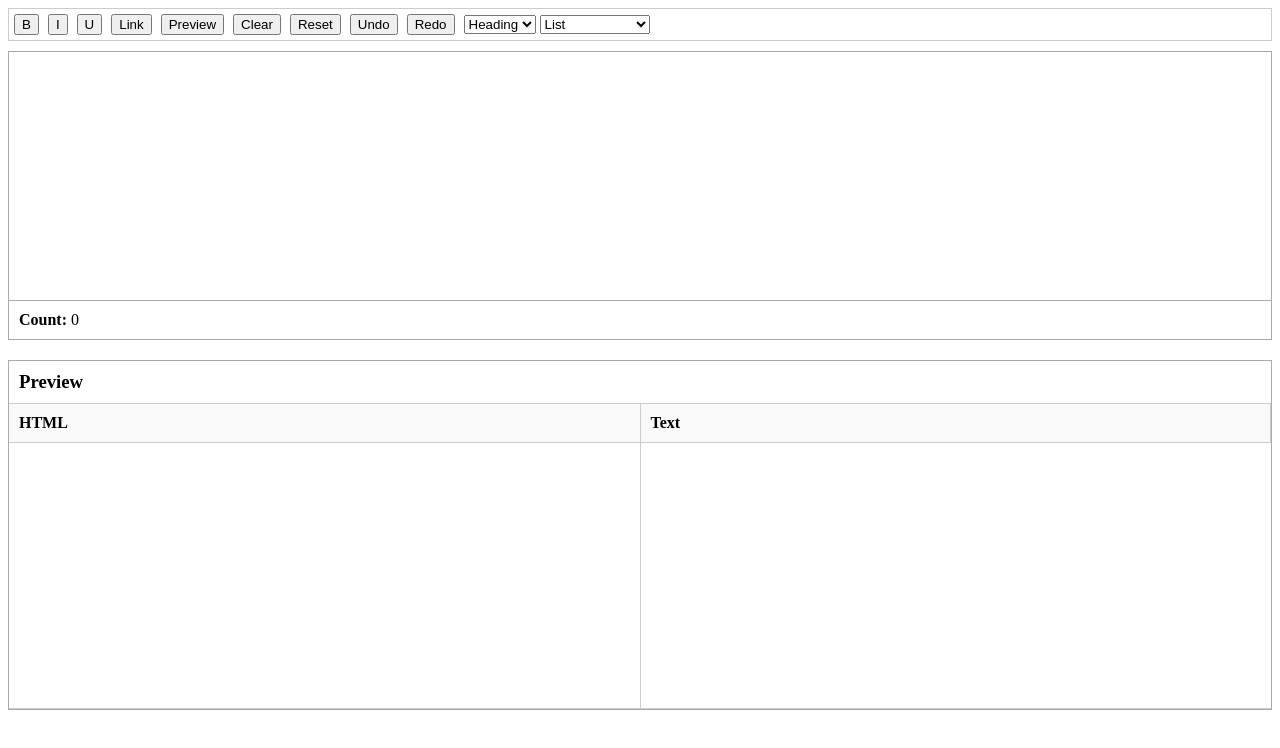
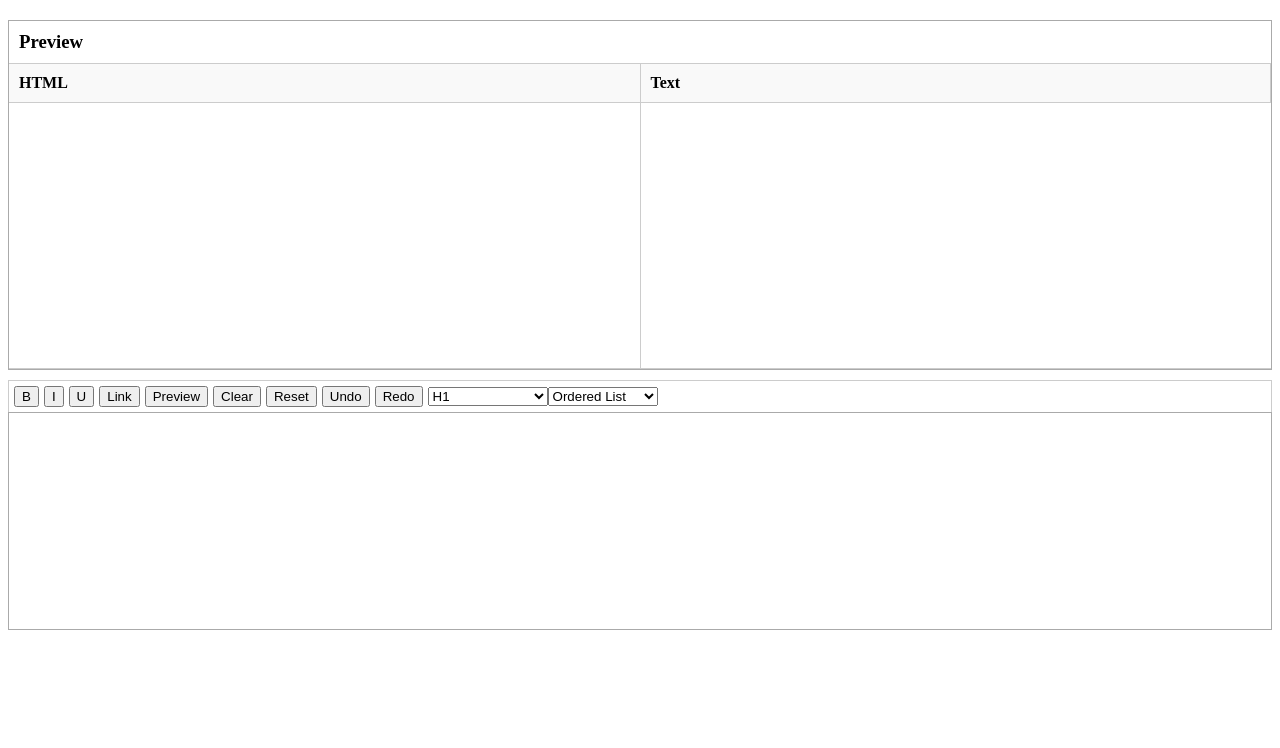
Before and after one commit to thuyphuocthinh/editor, a website built with Vite: page index.html in a window 1280 px wide. Built offline with nearby package versions, Linux system fonts and the light colour scheme.

Commit message:
feat: implement toolbar and editor UI components, update styles and constants

```diff
--- a/index.html
+++ b/index.html
@@ -4,42 +4,11 @@
 <head>
     <meta charset="UTF-8" />
     <title>Mini Editor</title>
-    <link rel="icon" type="image/png" href="./assets/favicon.png">
+    <link rel="icon" type="image/png" href="./src/assets/favicon.png">
     <link rel="stylesheet" href="./style.css" />
 </head>
 
 <body>
-    <div id="toolbar">
-        <button data-cmd="bold">B</button>
-        <button data-cmd="italic">I</button>
-        <button data-cmd="underline">U</button>
-        <button data-cmd="link">Link</button>
-        <button data-cmd="preview">Preview</button>
-        <button data-cmd="clear">Clear</button>
-        <button data-cmd="reset">Reset</button>
-        <button data-cmd="undo">Undo</button>
-        <button data-cmd="redo">Redo</button>
-        <select id="heading" name="heading">
-            <option value="" disabled selected>Heading</option>
-            <option value="h1" data-cmd="formatBlock">H1</option>
-            <option value="h2" data-cmd="formatBlock">H2</option>
-            <option value="h3" data-cmd="formatBlock">H3</option>
-            <option value="h4" data-cmd="formatBlock">H4</option>
-            <option value="h5" data-cmd="formatBlock">H5</option>
-            <option value="h6" data-cmd="formatBlock">H6</option>
-        </select>
-        <select id="list" name="list">
-            <option value="" disabled selected>List</option>
-            <option value="ol" data-cmd="formatBlock">Ordered List</option>
-            <option value="ul" data-cmd="formatBlock">Unordered List</option>
-        </select>
-    </div>
-
-    <div id="editor" contenteditable="true"></div>
-    <div id="counter">
-        <span><strong>Count:</strong></span>
-        <span id="counter-number">0</span>
-    </div>
     <div id="preview-ctn">
         <h3>Preview</h3>
         <div id="preview-body">
@@ -54,7 +23,7 @@
         </div>
     </div>
 
-    <script src="./main.js" type="module"></script>
+    <script src="./main.v2.js" type="module"></script>
 </body>
 
 </html>
--- /dev/null
+++ b/main.v2.js
@@ -0,0 +1,8 @@
+import { Editor } from "./src/core";
+
+const init = () => {
+  const editor = new Editor(document.body);
+  window.addEventListener("cancel", () => editor.destroy());
+};
+
+init();
--- a/package.json
+++ b/package.json
@@ -1,7 +1,7 @@
 {
   "name": "editor",
   "version": "1.0.0",
-  "main": "main.js",
+  "main": "main.v2.js",
   "scripts": {
     "dev": "vite --port 3000",
     "build": "vite build",
--- a/src/constants/editor.js
+++ b/src/constants/editor.js
@@ -1,5 +1,11 @@
 export const IDS = {
-  toolbar: "toolbarFloat",
+  toolbar: "toolbar",
   baseinput: "baseInputId",
   counter: "counter-number",
+  editor: "editor",
+  editorContentable: "editor-contentable",
 };
+
+export const ATTRIBUTES = {
+  DATA_CMD: "data-cmd",
+};
--- a/src/constants/errors.js
+++ b/src/constants/errors.js
@@ -5,6 +5,7 @@ export const ERROR_DOMAIN = {
   EVENT_BUS: "EVENT_BUS",
   DOM: "DOM",
   COMMANDS: "COMMANDS",
+  UI: "UI",
 };
 
 export const ERROR_SUFFIX = {
--- a/src/constants/index.js
+++ b/src/constants/index.js
@@ -1,3 +1,4 @@
 export * from "./errors";
 export * from "./events";
 export * from "./editor";
+export * from "./command";
--- /dev/null
+++ b/src/constants/toolbar.js
@@ -0,0 +1,92 @@
+export const TOOLBARS = {
+  FORMAT: {
+    level: 2,
+    BOLD: {
+      type: "button",
+      label: "B",
+      dataCmd: "bold",
+    },
+    ITALIC: {
+      type: "button",
+      label: "I",
+      dataCmd: "italic",
+    },
+    UNDERLINE: {
+      type: "button",
+      label: "U",
+      dataCmd: "underline",
+    },
+    LINK: {
+      type: "button",
+      label: "Link",
+      dataCmd: "link",
+    },
+  },
+
+  ACTIONS: {
+    level: 2,
+    PREVIEW: {
+      type: "button",
+      label: "Preview",
+      dataCmd: "preview",
+    },
+    CLEAR: {
+      type: "button",
+      label: "Clear",
+      dataCmd: "clear",
+    },
+    RESET: {
+      type: "button",
+      label: "Reset",
+      dataCmd: "reset",
+    },
+    UNDO: {
+      type: "button",
+      label: "Undo",
+      dataCmd: "undo",
+    },
+    REDO: {
+      type: "button",
+      label: "Redo",
+      dataCmd: "redo",
+    },
+  },
+
+  HEADING: {
+    level: 1,
+    type: "select",
+    id: "heading",
+    name: "Heading",
+    options: [
+      { label: "Choose heading", value: "", dataCmd: "", disabled: true },
+      { label: "H1", value: "h1", dataCmd: "formatBlock", disabled: false },
+      { label: "H2", value: "h2", dataCmd: "formatBlock", disabled: false },
+      { label: "H3", value: "h3", dataCmd: "formatBlock", disabled: false },
+      { label: "H4", value: "h4", dataCmd: "formatBlock", disabled: false },
+      { label: "H5", value: "h5", dataCmd: "formatBlock", disabled: false },
+      { label: "H6", value: "h6", dataCmd: "formatBlock", disabled: false },
+    ],
+  },
+
+  LIST: {
+    level: 1,
+    type: "select",
+    id: "list",
+    name: "List",
+    options: [
+      { label: "Choose list", value: "", dataCmd: "", disabled: true },
+      {
+        label: "Ordered List",
+        value: "ol",
+        dataCmd: "formatBlock",
+        disabled: false,
+      },
+      {
+        label: "Unordered List",
+        value: "ul",
+        dataCmd: "formatBlock",
+        disabled: false,
+      },
+    ],
+  },
+};
--- a/src/core/command.js
+++ b/src/core/command.js
@@ -1,5 +1,5 @@
 // core/CommandManager.js
-import { ERROR_DOMAIN, ERROR_SUFFIX, EVENTS } from "../constants";
+import { ERROR_DOMAIN, ERROR_SUFFIX, COMMANDS } from "../constants";
 import { formatError } from "../utils";
 
 export class CommandManager {
@@ -23,7 +23,7 @@ export class CommandManager {
       return;
     }
 
-    // validate command có tồn tại trong EVENTS (nếu Thịnh dùng để map constants)
+    // validate command có tồn tại trong EVENTS
     if (!this.validate(cmdName)) {
       console.error(
         formatError(
@@ -42,7 +42,7 @@ export class CommandManager {
    * Kiểm tra cmdName có tồn tại trong EVENTS không
    */
   validate(cmdName) {
-    for (const domain in EVENTS) {
+    for (const domain in COMMANDS) {
       const group = EVENTS[domain];
       if (Object.values(group).includes(cmdName)) return true;
     }
--- a/src/core/dom.js
+++ b/src/core/dom.js
@@ -1,5 +1,5 @@
-import { ERROR_DOMAIN } from "../utils";
-import { CustomError } from "./errors";
+import { ERROR_DOMAIN } from "../constants/index.js";
+import { CustomError } from "./errors.js";
 
 export class DOMHelper {
   constructor(root) {
--- a/src/core/editor.js
+++ b/src/core/editor.js
@@ -1,4 +1,7 @@
-import { Command } from "./command";
+import { EVENTS } from "../constants";
+import { EditorUi } from "../ui/index";
+import { Toolbar } from "../ui/toolbar.v2.ui";
+import { CommandManager } from "./command";
 import { DOMHelper } from "./dom";
 import { EventBus } from "./events";
 
@@ -6,8 +9,11 @@ export class Editor {
   constructor(container, options = {}) {
     this.dom = new DOMHelper(container);
     this.eventBus = new EventBus();
-    this.commands = new Command();
+    this.commands = new CommandManager(this.eventBus);
     this.selection = null;
+    this.editorUi = null;
+    this.toolbarUi = null;
+    this.init();
   }
 
   init() {
@@ -15,10 +21,28 @@ export class Editor {
     // emit global event: editor_ready
     // in the toolbar ui when command click => emit event, then listen to them in Editor
     // event listener should always init in constructor
-    //
+    this.toolbarUi = new Toolbar({});
+    this.editorUi = new EditorUi({
+      style: {
+        height: "250px",
+        display: "flex",
+        flexDirection: "column",
+      },
+      childNodes: [this.toolbarUi.element],
+    });
+    this.editorUi.mount(document.body);
+    this.eventBus.emit(EVENTS.GLOBAL.READY);
+    console.log("Mount editor success!!!");
   }
 
   destroy() {
     // clear event listener..., release memory
+    this.eventBus.clear();
+    this.dom = null;
+    this.commands = null;
+    this.selection = null;
+    this.editorUi = null;
   }
+
+  // T6 : render UI cua editor, thuc hien cac thao tac command cung nhu click duoc, sanitize, counter duoc
 }
--- a/src/ui/baseComponent.js
+++ b/src/ui/baseComponent.js
@@ -1,3 +1,6 @@
+import { ERROR_DOMAIN } from "../constants";
+import { CustomError } from "../core";
+
 const validateProps = (props, rules) => {
   if (typeof props !== "object" || props === null) {
     throw new Error("Props must be an object");
@@ -30,9 +33,21 @@ export class BaseComponent {
 
   mount(parentNode) {
     if (!(parentNode instanceof HTMLElement)) {
-      throw new Error("Parent node must be an HTMLElement");
+      throw new CustomError(
+        ERROR_DOMAIN.UI,
+        "Parent node must be an HTMLElement"
+      );
     }
     parentNode.appendChild(this.element);
+  }
+
+  append(childNode) {
+    if (!(childNode instanceof HTMLElement)) {
+      throw new CustomError(
+        ERROR_DOMAIN.UI,
+        "Child node must be an HTMLElement"
+      );
+    }
   }
 
   unmount() {
@@ -48,4 +63,13 @@ export class BaseComponent {
     });
     this.element.dispatchEvent(event);
   }
+
+  setStyle(element) {
+    const { style } = this.props;
+    if (style && typeof style === "object") {
+      Object.keys(style).forEach((key) => {
+        element.style[key] = style[key];
+      });
+    }
+  }
 }
--- a/src/ui/editor.ui.js
+++ b/src/ui/editor.ui.js
@@ -1,19 +1,7 @@
+import { IDS } from "../constants";
 import { BaseComponent } from "./baseComponent";
 
 const defineProps = {
-  type: {
-    required: true,
-    validator: (val) => ["text", "password", "email", "number"].includes(val),
-    message: "Type is required",
-  },
-  showButton: {
-    required: false,
-    default: false,
-  },
-  placeholder: {
-    required: false,
-    default: "",
-  },
   style: {
     required: false,
     default: {},
@@ -22,19 +10,31 @@ const defineProps = {
   },
   id: {
     required: false,
-    default: "base-input-id",
+    default: IDS.editor,
   },
 };
 
 export class EditorUi extends BaseComponent {
   constructor(props) {
-    props = {
-      ...props,
-      showButton: props.showButton ?? defineProps.showButton.default,
-    };
-
     super(props, defineProps);
-
+    this.childNodes = props?.childNodes || [];
     this.element = this.render();
   }
+
+  render() {
+    const container = document.createElement("div");
+    container.id = IDS.editor;
+
+    this.childNodes.forEach((node) => {
+      container.appendChild(node);
+    });
+
+    const editable = document.createElement("div");
+    editable.contentEditable = true;
+    editable.id = IDS.editorContentable;
+    container.appendChild(editable);
+
+    this.setStyle(container);
+    return container;
+  }
 }
--- a/src/ui/index.js
+++ b/src/ui/index.js
@@ -1,2 +1,3 @@
 export * from "./toolbar.ui.js";
 export * from "./BaseInput.ui.js";
+export * from "./editor.ui.js";
--- /dev/null
+++ b/src/ui/toolbar.v2.ui.js
@@ -0,0 +1,56 @@
+import { ATTRIBUTES, IDS } from "../constants";
+import { TOOLBARS } from "../constants/toolbar";
+import { BaseComponent } from "./baseComponent";
+
+const defineProps = {};
+
+export class Toolbar extends BaseComponent {
+  constructor(props) {
+    super(props, defineProps);
+    this.element = this.render();
+  }
+
+  render() {
+    const { id } = this.props;
+    const container = document.createElement("div");
+    container.id = id || IDS.toolbar;
+    Object.entries(TOOLBARS).forEach(([k, v]) => {
+      if (v && typeof v === "object") {
+        if (v.level == 1) {
+          switch (v.type) {
+            case "select":
+              const options = v.options || [];
+              const select = document.createElement("select");
+              select.id = v.id;
+              select.name = v.name;
+              options.forEach((opt) => {
+                const option = document.createElement("option");
+                option.disabled = opt.disabled;
+                option.value = opt.value;
+                option.label = opt.label;
+                option.setAttribute(ATTRIBUTES.DATA_CMD, opt.dataCmd);
+                select.appendChild(option);
+              });
+              container.appendChild(select);
+              break;
+          }
+        }
+        if (v.level == 2) {
+          Object.entries(v).forEach(([_k, _v]) => {
+            switch (_v.type) {
+              case "button":
+                const button = document.createElement("button");
+                button.setAttribute(ATTRIBUTES.DATA_CMD, _v.dataCmd);
+                button.innerText = _v.label;
+                container.appendChild(button);
+                break;
+            }
+          });
+        }
+      }
+    });
+
+    this.setStyle(container);
+    return container;
+  }
+}
--- a/style.css
+++ b/style.css
@@ -38,7 +38,7 @@ ol ol ol ol {
 #toolbar {
   border: 1px solid #ccc;
   padding: 5px;
-  margin-bottom: 10px;
+  border-bottom: none;
 }
 
 * {
@@ -63,10 +63,30 @@ ol ol ol ol {
 }
 
 #editor {
-  border: 1px solid #aaa;
   height: 250px;
   overflow: auto;
+  margin-top: 10px;
+}
+
+#editor-contentable {
+  height: 100%;
+  width: 100%;
+  border: 1px solid #aaa;
+  flex: 1;
   padding: 10px;
+  overflow: auto;
+}
+
+[contenteditable] {
+  all: unset; /* Xóa toàn bộ style mặc định của trình duyệt */
+  display: block; /* hoặc inline-block nếu cần */
+  min-height: 100px;
+  white-space: pre-wrap; /* giữ xuống dòng */
+  word-break: break-word;
+  outline: none; /* bỏ viền khi focus */
+  cursor: text;
+  font-family: inherit;
+  font-size: inherit;
 }
 
 #counter {
```
Also changed, not shown: src/core/events.js (+2 -8 lines).
